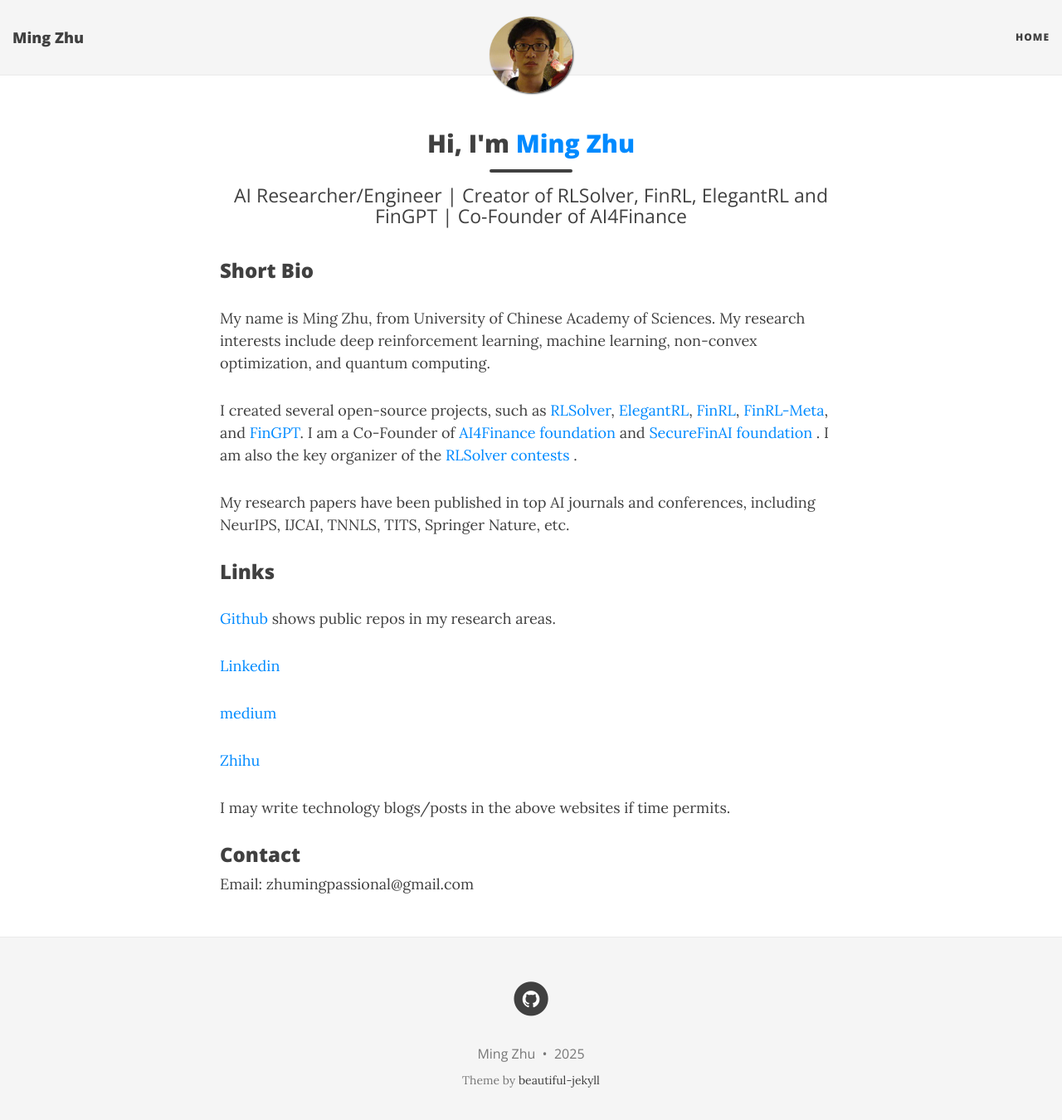
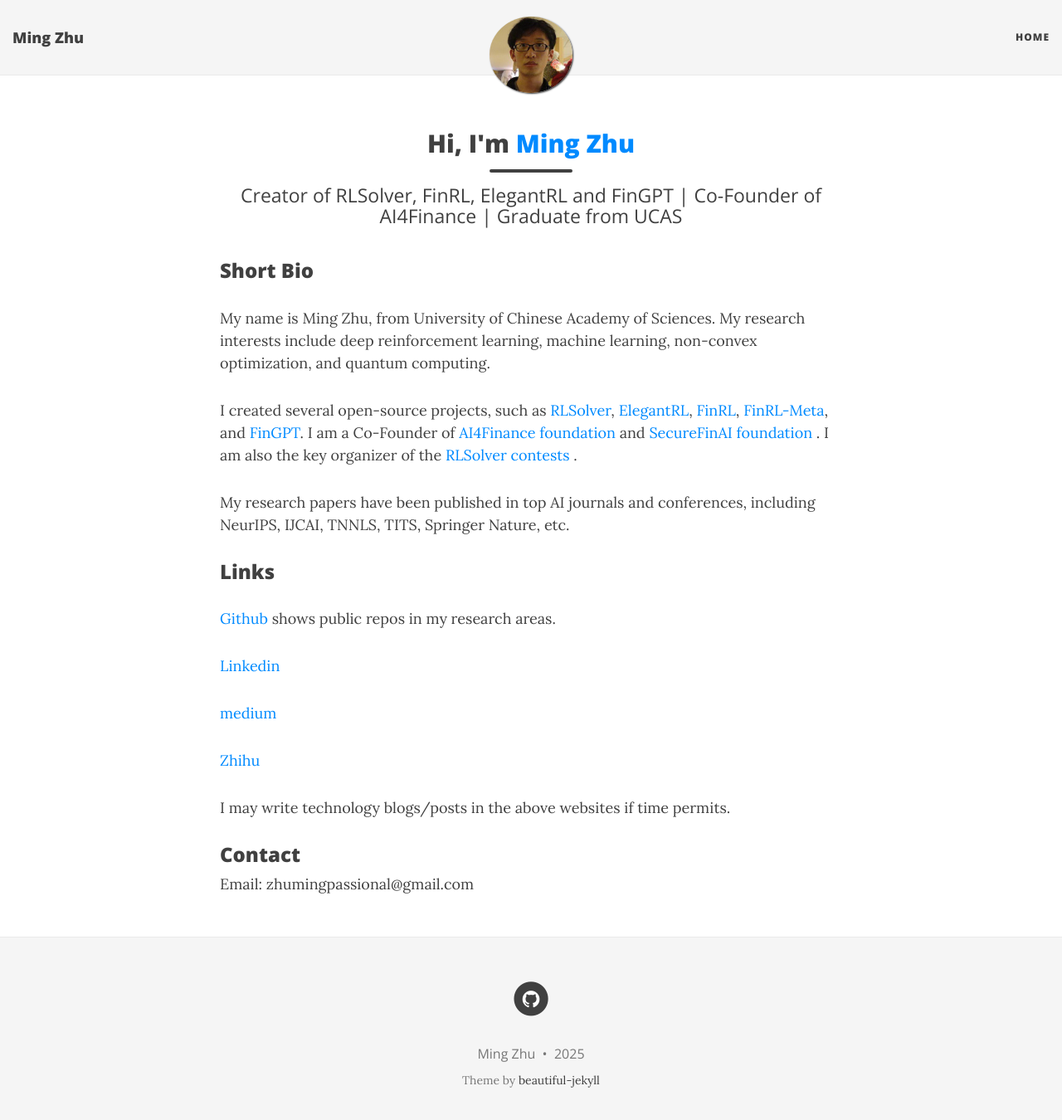
Before and after one commit to zhumingpassional/zhumingpassional.github.io, a Jekyll site: the page built from index.html, in a window 1280 px wide and 1363 px high. Shown: the top 1350 px of the window at 83% size. Built offline with Jekyll 4.4.1, drawn with Linux system fonts in a browser that asks for light colours; nearby versions of some CDN libraries; the list of posts is cut into pages by our own code.

Commit message:
Update index.html

```diff
--- a/index.html
+++ b/index.html
@@ -1,7 +1,8 @@
 ---
 layout: page
 title: Hi, I'm <a href="https://github.com/zhumingpassional/zhumingpassional.github.io">Ming Zhu</a>
-subtitle: AI Researcher/Engineer | Creator of RLSolver, FinRL, ElegantRL and FinGPT | Co-Founder of AI4Finance
+subtitle: Creator of RLSolver, FinRL, ElegantRL and FinGPT | Co-Founder of AI4Finance | Graduate from UCAS
+
 use-site-title: true
 ---
 
```
